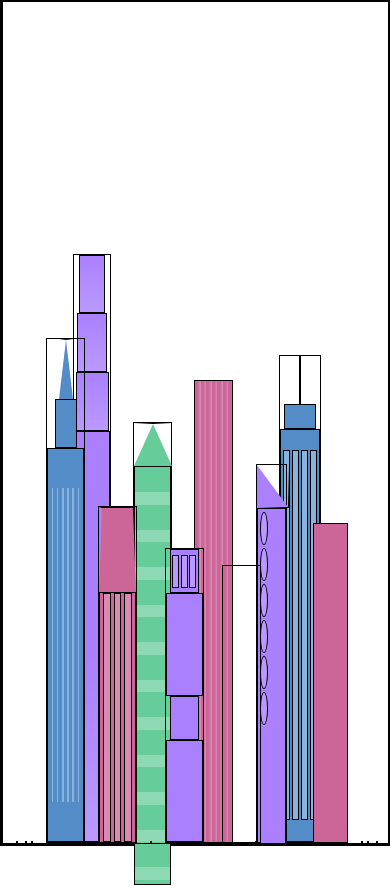
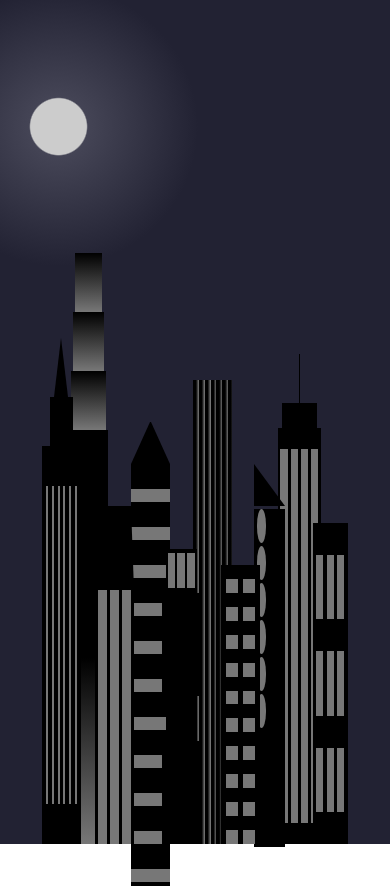
Before and after one commit to rhocking122/FReeCodeCamp_City_Skyline, a plain HTML site: page index.html in a window 390 px wide. Drawn offline with Linux system fonts and the light colour scheme.

Commit message:
final product

```diff
--- a/index.html
+++ b/index.html
@@ -7,7 +7,7 @@
     <title>City Skyline</title>
 </head>
 <body>
-    <div class="background-buildings">
+    <div class="background-buildings sky">
         <div></div>
         <div></div>
         <div class="bb1 building-wrap">
--- a/styles.css
+++ b/styles.css
@@ -1,5 +1,4 @@
 *{
-    border: 1px solid black;
     box-sizing: border-box;
 }
 
@@ -39,6 +38,10 @@ body{
     display: flex;
     align-items: center;
     justify-content: space-evenly;
+}
+
+.sky{
+    background: radial-gradient(circle closest-corner at 15% 15%, #ffcf33 0%, #ffcf33 20%, #ffff66 21%, #bbeeff 100%);
 }
 
 /* BACKGROUND BUILDINGS - "bb" stands for "background building" */
@@ -227,14 +230,35 @@ body{
 .fb5{
     width: 10%;
     height: 33%;
-    background-color:  var(--building-color2);
     position: relative;
     right: 10%;
     background: repeating-linear-gradient(var(--building-color2) 0%, var(--building-color2) 5%, transparent 5%, transparent 10%),
-    repeating-linear-gradient(90deg, var(--building-color2) 0%, var(--building-color2) 12%, var(--window-color2) 12%, var(--window-color2) 44%,);
+    repeating-linear-gradient(90deg, var(--building-color2) 0%, var(--building-color2) 12%, var(--window-color2) 12%, var(--window-color2) 44%);
 }
 .fb6{
     width: 9%;
     height: 38%;
-    background-color: var(--building-color3);
+    background: repeating-linear-gradient(90deg, var(--building-color3) 0%, var(--building-color3) 10%, transparent 10%, transparent 30%),
+    repeating-linear-gradient(
+    var(--building-color3),
+    var(--building-color3) 10%,
+    var(--window-color3) 10%,
+    var(--window-color3) 30%
+  );
 }
+
+@media (max-width: 1000px) {
+    :root{
+        --building-color1: #000;
+        --building-color2: #000;
+        --building-color3: #000;
+        --building-color4: #000;
+        --window-color1: #777;
+        --window-color2: #777;
+        --window-color3: #777;
+        --window-color4: #777;
+    }
+    .sky{
+        background: radial-gradient(circle closest-corner at 15% 15%, #ccc 0%, #ccc 20%, #445 21%, #223 100%);
+    }
+}
```
